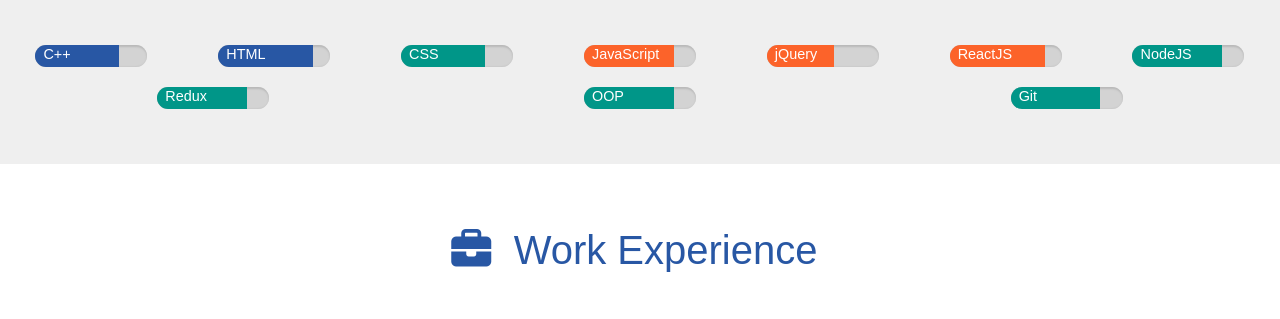
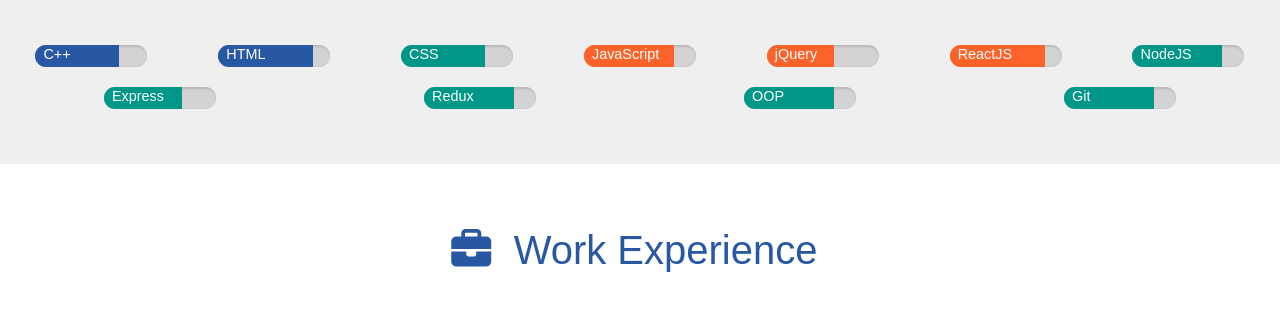
Before and after one commit to modiumang28/portfolio-project, a plain HTML site: page index.html in a window 1280 px wide. Shown: the part 911-1230 px from the top of the page. Drawn offline with Linux system fonts and the light colour scheme.

Commit message:
Add Express skill

```diff
--- a/index.html
+++ b/index.html
@@ -135,6 +135,14 @@
             <div class="eighty-five-percent bc-teal" data-skill-width="80">
               <div class="skill-name">
                 <span>NodeJS</span>
+              </div>
+            </div>
+          </div>
+
+          <div class="skill-individual">
+            <div class="eighty-five-percent bc-teal" data-skill-width="70">
+              <div class="skill-name">
+                <span>Express</span>
               </div>
             </div>
           </div>
```
